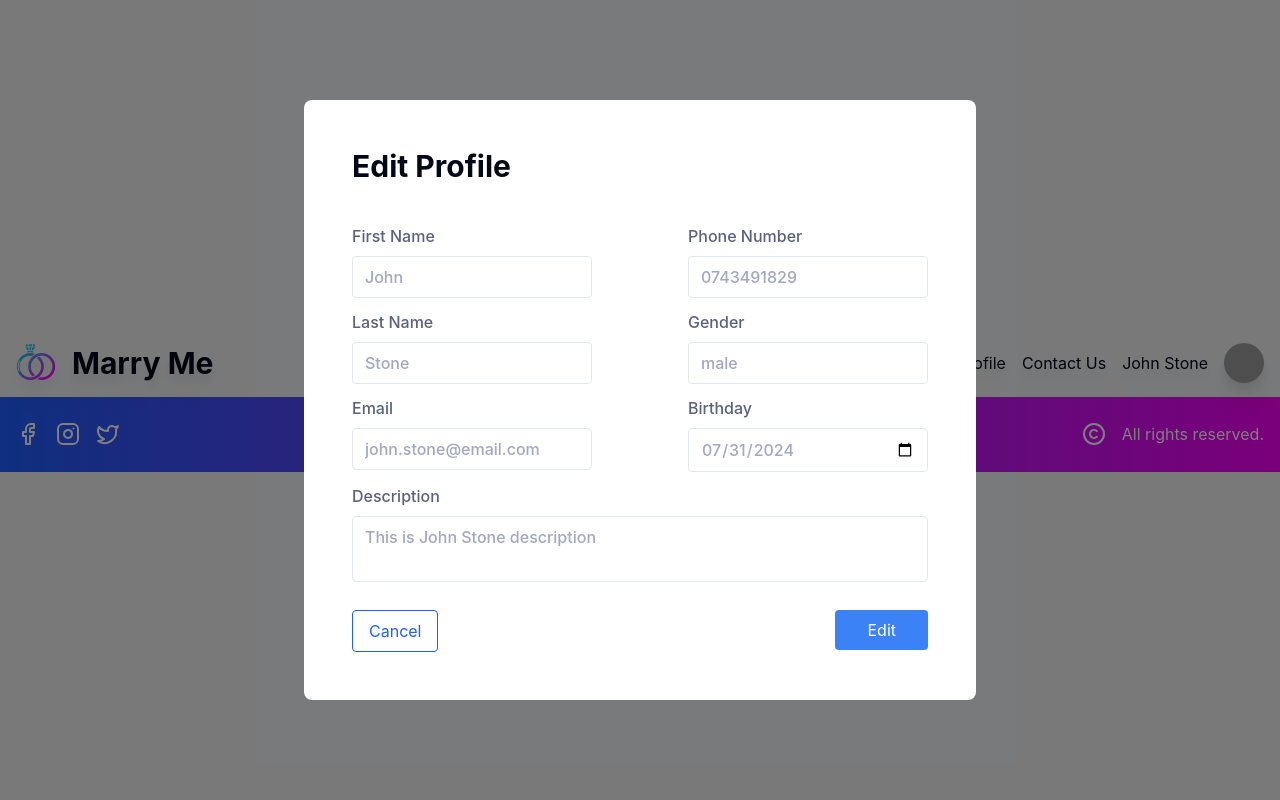
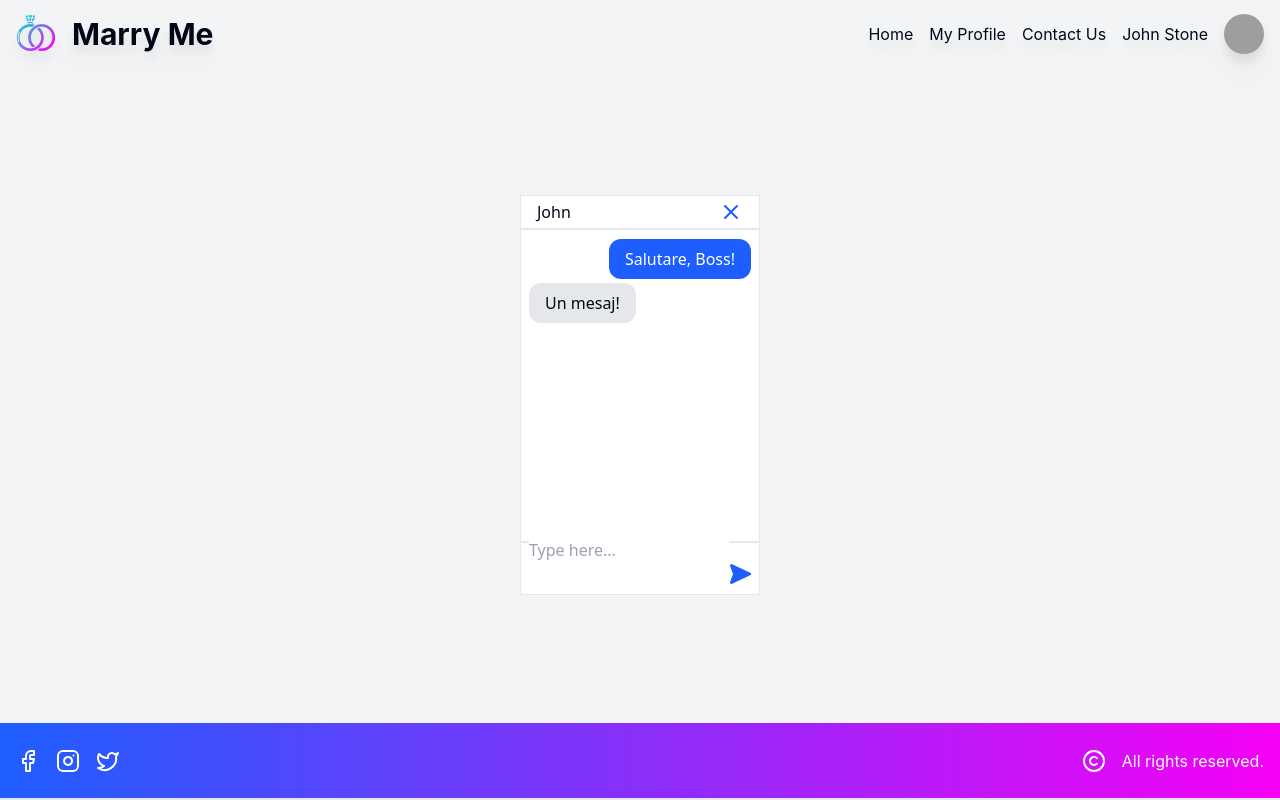
Before and after one commit to MCezarLucian/marry-me, a React (Create React App) app: page / in a window 1280 px wide. Built offline with nearby package versions, Linux system fonts and the light colour scheme; grey boxes are pictures that could not be loaded.

Commit message:
feature/component/chat/demo

```diff
--- a/src/App.tsx
+++ b/src/App.tsx
@@ -3,13 +3,14 @@ import "./App.css";
 import Navbar from "./components/navbar/Navbar";
 import Footer from "./components/footer/Footer";
 import { users } from "./mockdata/data";
-import ModalEdit from "./components/modalEdit/ModalEdit";
-
+import Chat from "./components/chat/Chat";
 function App() {
   return (
-    <div className="h-screen w-full flex flex-col items-center justify-center bg-gray-100">
+    <div className="h-screen w-full flex flex-col items-center justify-center bg-gray-100 border-b-2 border-gray-200">
       <Navbar logged user={users[0]} />
-      <ModalEdit user={users[0]}></ModalEdit>
+      <div className="h-[calc(100vh-143px)] w-[60%] flex justify-center items-center">
+        <Chat sender={users[0]} receiver={users[0]} />
+      </div>
       <Footer />
     </div>
   );
--- /dev/null
+++ b/src/components/chat/Chat.tsx
@@ -0,0 +1,70 @@
+import { MessageType, UserType } from "@/lib/types";
+import React, { useEffect, useRef, useState } from "react";
+import ChatHeader from "./ChatHeader";
+import { messages } from "../../mockdata/data";
+import Message from "./Message";
+import SendMessage from "./Send";
+
+interface ChatProps {
+  sender: UserType;
+  receiver: UserType;
+}
+
+const Chat = ({ sender, receiver }: ChatProps) => {
+  const [chatMessages, SetChatMessages] = useState<MessageType[]>(messages);
+  const endOfMessagesRef = useRef<HTMLDivElement>(null);
+
+  const handleSend = (message: string) => {
+    if (message !== "") {
+      const newId =
+        chatMessages.reduce(
+          (maxId, message) => Math.max(maxId, message.id),
+          0
+        ) + 1;
+      const newMessage = {
+        id: newId,
+        senderId: Number(sender.id),
+        receiverId: Number(receiver.id),
+        content: message,
+        timestamp: new Date(),
+      };
+
+      SetChatMessages([...chatMessages, newMessage]);
+    }
+  };
+
+  const scrollToBottom = () => {
+    if (endOfMessagesRef.current) {
+      endOfMessagesRef.current.scrollIntoView({ behavior: "smooth" });
+    }
+  };
+
+  useEffect(() => {
+    scrollToBottom();
+  }, [chatMessages]);
+
+  return (
+    <div className="h-[50vh] grid grid-rows-12 w-[30vh] border border-gray-200 gap-4 bg-white">
+      <ChatHeader name={receiver.firstName} />
+      <div className="row-span-9 p-2 flex flex-col gap-1 overflow-y-scroll">
+        {chatMessages
+          .filter(
+            (message) =>
+              message.receiverId === Number(sender.id) ||
+              message.senderId === Number(sender.id)
+          )
+          .map((message) => (
+            <Message
+              key={message.id}
+              message={message.content}
+              sender={Number(sender.id) === message.senderId ? true : false}
+            />
+          ))}
+        <div ref={endOfMessagesRef} />
+      </div>
+      <SendMessage handeleSend={handleSend} />
+    </div>
+  );
+};
+
+export default Chat;
--- /dev/null
+++ b/src/components/chat/ChatHeader.tsx
@@ -0,0 +1,17 @@
+import { X } from "lucide-react";
+import React from "react";
+
+interface ChatHeaderProps {
+  name: string;
+}
+
+const ChatHeader = ({ name }: ChatHeaderProps) => {
+  return (
+    <div className="w-full flex justify-between justify-items-center items-center p-4 border-b-2 border-gray-200">
+      <div>{name}</div>
+      <X className="text-MainBlue" />
+    </div>
+  );
+};
+
+export default ChatHeader;
--- /dev/null
+++ b/src/components/chat/Message.tsx
@@ -0,0 +1,26 @@
+import clsx from "clsx";
+import React from "react";
+
+interface MessageProps {
+  message: string;
+  sender?: boolean;
+}
+
+const Message = ({ message, sender }: MessageProps) => {
+  return (
+    <div
+      className={clsx(sender ? "justify-end" : "justify-start", "w-full flex")}
+    >
+      <p
+        className={clsx(
+          sender ? "text-white bg-MainBlue" : "bg-gray-200",
+          "rounded-xl px-4 py-2"
+        )}
+      >
+        {message}
+      </p>
+    </div>
+  );
+};
+
+export default Message;
--- /dev/null
+++ b/src/components/chat/Send.tsx
@@ -0,0 +1,40 @@
+import React, { useState } from "react";
+import { SendHorizonal } from "lucide-react";
+
+interface SendMessageProps {
+  handeleSend: (message: string) => void;
+}
+
+const SendMessage = ({ handeleSend }: SendMessageProps) => {
+  const [text, setText] = useState<string>("");
+
+  const handleKeyDown = (e: React.KeyboardEvent<HTMLTextAreaElement>) => {
+    if (e.key === "Enter" && !e.shiftKey) {
+      e.preventDefault();
+      handeleSend(text);
+      setText("");
+    }
+  };
+
+  return (
+    <div className="p-2 bg-white w-full border-t-2 border-gray-200 grid grid-cols-10 justify-center items-end justify-items-center row-span-2">
+      <textarea
+        placeholder="Type here..."
+        value={text}
+        onChange={(e) => setText(e.target.value)}
+        onKeyDown={handleKeyDown}
+        className="col-span-9 border-0 w-full resize-none focus:border-transparent focus:outline-none overflow-hidden"
+      />
+      <SendHorizonal
+        onClick={() => {
+          handeleSend(text);
+          setText("");
+        }}
+        className="text-MainBlue cursor-pointer"
+        style={{ fill: "#1E5EFF" }}
+      />
+    </div>
+  );
+};
+
+export default SendMessage;
--- a/src/components/registerForm/registerForm.tsx
+++ b/src/components/registerForm/registerForm.tsx
@@ -90,7 +90,7 @@ const RegisterForm = () => {
     <Form {...form}>
       <form
         onSubmit={form.handleSubmit(onSubmit)}
-        className=" font-Inter text-gray-700 rounded-xl w-1/2 h-[64vh] py-14 px-24 bg-white"
+        className=" font-Inter text-gray-700 rounded-xl w-1/2 h-[64vh] py-14 px-24 bg-white flex flex-col gap-4"
       >
         <div className="w-full flex flex-col justify-center items-center gap-4">
           <h1 className="text-4xl font-bold text-black">Create an Account</h1>
--- a/src/mockdata/data.ts
+++ b/src/mockdata/data.ts
@@ -1,4 +1,4 @@
-import { UserType } from "../lib/types";
+import { MessageType, UserType } from "../lib/types";
 
 export const users: UserType[] = [
   {
@@ -22,3 +22,27 @@ export const users: UserType[] = [
       "https://encrypted-tbn0.gstatic.com/images?q=tbn:ANd9GcR02ArPIOrwQDvzDoXHcho4hRHt5KGT8G1rEw&s",
   },
 ];
+
+export const messages: MessageType[] = [
+  {
+    id: 1,
+    senderId: 1,
+    receiverId: 2,
+    content: "Salutare, Boss!",
+    timestamp: new Date(),
+  },
+  {
+    id: 2,
+    senderId: 5,
+    receiverId: 1,
+    content: "Un mesaj!",
+    timestamp: new Date(),
+  },
+  {
+    id: 2,
+    senderId: 3,
+    receiverId: 2,
+    content: "Un mesaj!",
+    timestamp: new Date(),
+  },
+];
```
Also changed, not shown: src/lib/types.ts (+8 -0 lines).
